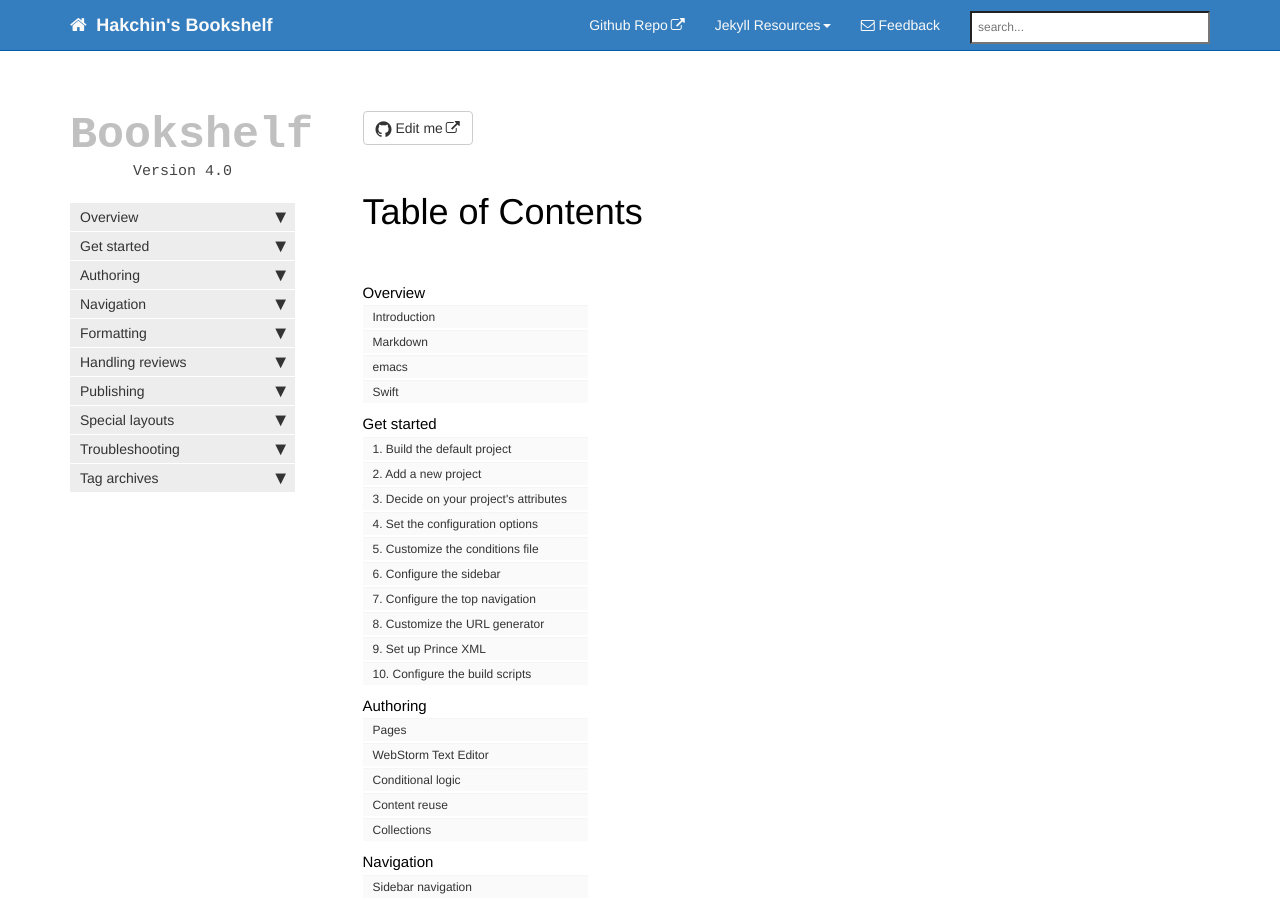
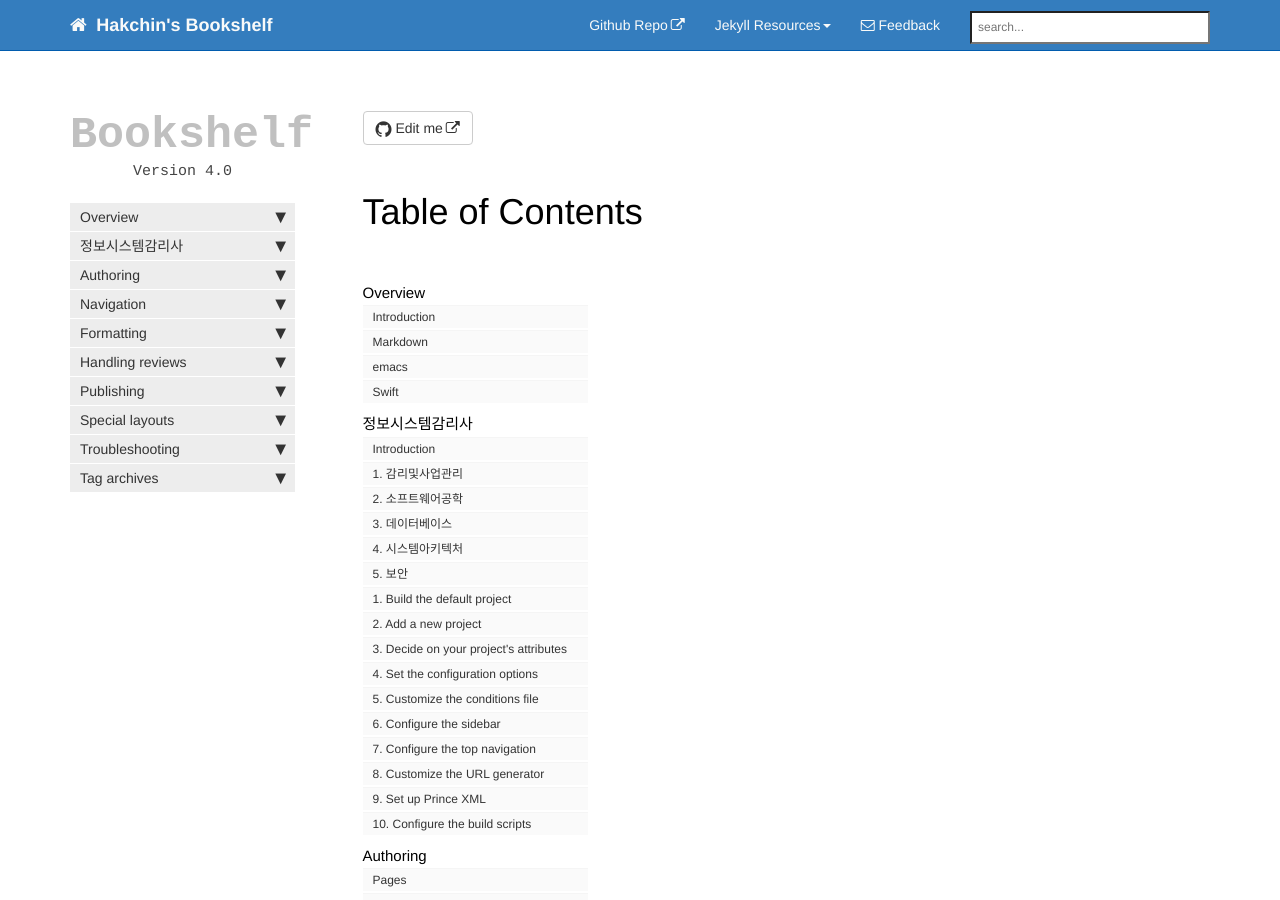
Before and after one commit to hakchin/pe, a Jekyll site: the page built from tocpage.html, in a window 1280 px wide and 900 px high. Built offline with Jekyll 4.4.1, drawn with Linux system fonts in a browser that asks for light colours; nearby versions of some CDN libraries; library files that are not in the unit come from our copies; Markdown is read by kramdown in place of the engine named in the settings; comment, search, counter and statistics services are not loaded.

Commit message:
modified:   ../_data/mydoc/mydoc_sidebar.yml 	new file:   mydoc_iss_audit.md 	new file:   mydoc_iss_database.md 	new file:   mydoc_iss_introduction.md 	new file:   mydoc_iss_security.md 	new file:   mydoc_iss_swe.md 	new file:   mydoc_iss_system_architecture.md

```diff
--- a/_data/mydoc/mydoc_sidebar.yml
+++ b/_data/mydoc/mydoc_sidebar.yml
@@ -84,13 +84,61 @@ entries:
       version: all
       output: web
 
-  - title: Get started
+  - title: 정보시스템감리사
     audience: writers, designers
     platform: all
     product: all
     version: all
     output: web, pdf
     items:
+    - title: Introduction
+      url: /mydoc/mydoc_iss_introduction.html
+      audience: writers, designers
+      platform: all
+      product: all
+      version: all
+      output: web, pdf
+
+    - title: 1. 감리및사업관리
+      url: /mydoc/mydoc_iss_audit.html
+      audience: writers, designers
+      platform: all
+      product: all
+      version: all
+      output: web, pdf
+
+    - title: 2. 소프트웨어공학
+      url: /mydoc/mydoc_iss_swe.html
+      audience: writers, designers
+      platform: all
+      product: all
+      version: all
+      output: web, pdf
+
+    - title: 3. 데이터베이스
+      url: /mydoc/mydoc_iss_database.html
+      audience: writers, designers
+      platform: all
+      product: all
+      version: all
+      output: web, pdf
+
+    - title: 4. 시스템아키텍처
+      url: /mydoc/mydoc_iss_system_architecture.html
+      audience: writers, designers
+      platform: all
+      product: all
+      version: all
+      output: web, pdf
+
+    - title: 5. 보안
+      url: /mydoc/mydoc_iss_security.html
+      audience: writers, designers
+      platform: all
+      product: all
+      version: all
+      output: web, pdf
+
     - title: 1. Build the default project
       url: /mydoc/mydoc_getting_started.html
       audience: writers, designers
--- /dev/null
+++ b/mydoc/mydoc_iss_audit.md
@@ -0,0 +1,16 @@
+---
+title: 1. 감리및사업관리
+tags: [getting_started]
+keywords: audit, project, management
+last_updated: November 30, 2015
+summary: "Computer Science Study"
+series: "Getting Started"
+weight: 1
+---
+
+## 감리
+
+### 정보시스템 감리 가이드 관계도
+정보시스템 감리 수행 가이드 및 다른 가이드와의 관계
+
+<img src="https://docs.google.com/drawings/d/1Se8m8FgBjVfX4ri03bNSTabem3EqMwIlGjovdIygpOQ/pub?w=863&amp;h=588">
--- /dev/null
+++ b/mydoc/mydoc_iss_database.md
@@ -0,0 +1,16 @@
+---
+title: 3. 데이터베이스
+tags: [getting_started]
+keywords: audit, project, management
+last_updated: November 30, 2015
+summary: "Computer Science Study"
+series: "Getting Started"
+weight: 1
+---
+
+## 감리
+
+### 정보시스템 감리 가이드 관계도
+정보시스템 감리 수행 가이드 및 다른 가이드와의 관계
+
+<img src="https://docs.google.com/drawings/d/1Se8m8FgBjVfX4ri03bNSTabem3EqMwIlGjovdIygpOQ/pub?w=863&amp;h=588">
--- /dev/null
+++ b/mydoc/mydoc_iss_introduction.md
@@ -0,0 +1,42 @@
+---
+title: Introduction
+tags: [getting_started]
+keywords: information, system
+last_updated: November 30, 2015
+summary: "Computer Science Study"
+series: "Getting Started"
+weight: 1
+---
+
+감리사 시험의 지식 영역은 아래와 같다.
+
+1. 감리 및 사업관리: 25문제
+1. 소프트웨어공학: 25문제
+1. 데이터베이스: 25문제
+1. 시스템아키텍처: 25문제
+1. 보안: 20문제 (정보보안기사 500제를 풀면 어느 정도 커버된다.)
+
+이 외에 최신기술 파트를 본다. 예를 들면
+
+* 빅데이터
+* 클라우드
+* IoT
+* 공공데이터 등등
+최신 기술은 항상 변한다.
+
+
+## 정보시스템 감리사 수험 준비 전략
+* [KPC Superuser 교육과정](http://cafe.naver.com/ibits)
+* [정보시스템 감리사 수험 준비 전략](http://software-world.tistory.com/1)
+* [감리사 시험 안내](https://www.lyzeum.com/board/summary.asp?Boar_code=MP1174&Clas_Code=CC1363&Cata_Code=CC1424)
+* [2015년(제16회) 정보시스템 감리사 자격검정 시행공고](http://www.nia.or.kr/BBS/board_view.asp?BoardID=201112021126599835&id=14855&Order=020100&search_target=3&keyword=%EA%B0%90%EB%A6%AC&Flag=020000&nowpage=1&objpage=0)
+* [감리 발주 관리 가이드 개정 공지](http://www.nia.or.kr/bbs/board_view.asp?BoardID=201112131557367504&id=11054&Order=011000&search_target=&keyword=&Flag=010000&nowpage=1&objpage=0)
+* [각종용어참조-좋음](http://lugenzhe.blog.me/90174186883)
+* [SW사업 대가산정 가이드(2015년 개정판) 공표](https://www.sw.or.kr/news/n_not_view.jsp?articleNo=27115)
+
+### 주요 Cafe 및 사이트
+* [2014년 감리사 출제 해설-임베스트](http://license.youngjin.com/free_edu/free_edu_mp4.asp?elc_cd=2313&cate_cd=2205)
+* [인포레버컨설팅](http://cafe.naver.com/inforeverconsulting)
+* [인포레버우수답안](http://cafe.naver.com/inforeverconsulting.cafe?iframe_url=/ArticleList.nhn%3Fsearch.clubid=26067623%26search.menuid=274%26search.boardtype=L%26search.page=1%26userDisplay=%26search.specialmenutype=)
+* [임베스트](http://limbest.com/)
+* [라이지움 Daily Test](https://www.lyzeum.com/board/board_list.asp?Sear_Valu=&Now_Page=1&Page_Size=20&Sear_Key=02&Sear_Word=&Clas_Code=PT1018&Cate_Code=&Boar_Code=MP1172)
--- /dev/null
+++ b/mydoc/mydoc_iss_security.md
@@ -0,0 +1,16 @@
+---
+title: 5. 보안
+tags: [getting_started]
+keywords: audit, project, management
+last_updated: November 30, 2015
+summary: "Computer Science Study"
+series: "Getting Started"
+weight: 1
+---
+
+## 감리
+
+### 정보시스템 감리 가이드 관계도
+정보시스템 감리 수행 가이드 및 다른 가이드와의 관계
+
+<img src="https://docs.google.com/drawings/d/1Se8m8FgBjVfX4ri03bNSTabem3EqMwIlGjovdIygpOQ/pub?w=863&amp;h=588">
--- /dev/null
+++ b/mydoc/mydoc_iss_swe.md
@@ -0,0 +1,16 @@
+---
+title: 2. 소프트웨어공학
+tags: [getting_started]
+keywords: audit, project, management
+last_updated: November 30, 2015
+summary: "Computer Science Study"
+series: "Getting Started"
+weight: 1
+---
+
+## 감리
+
+### 정보시스템 감리 가이드 관계도
+정보시스템 감리 수행 가이드 및 다른 가이드와의 관계
+
+<img src="https://docs.google.com/drawings/d/1Se8m8FgBjVfX4ri03bNSTabem3EqMwIlGjovdIygpOQ/pub?w=863&amp;h=588">
--- /dev/null
+++ b/mydoc/mydoc_iss_system_architecture.md
@@ -0,0 +1,16 @@
+---
+title: 4. 시스템아키텍처
+tags: [getting_started]
+keywords: audit, project, management
+last_updated: November 30, 2015
+summary: "Computer Science Study"
+series: "Getting Started"
+weight: 1
+---
+
+## 감리
+
+### 정보시스템 감리 가이드 관계도
+정보시스템 감리 수행 가이드 및 다른 가이드와의 관계
+
+<img src="https://docs.google.com/drawings/d/1Se8m8FgBjVfX4ri03bNSTabem3EqMwIlGjovdIygpOQ/pub?w=863&amp;h=588">
```
